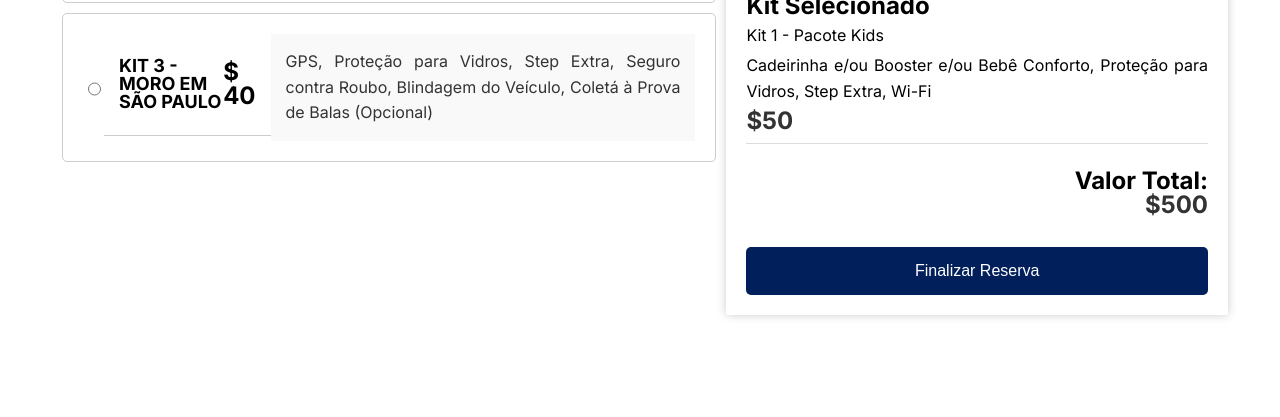
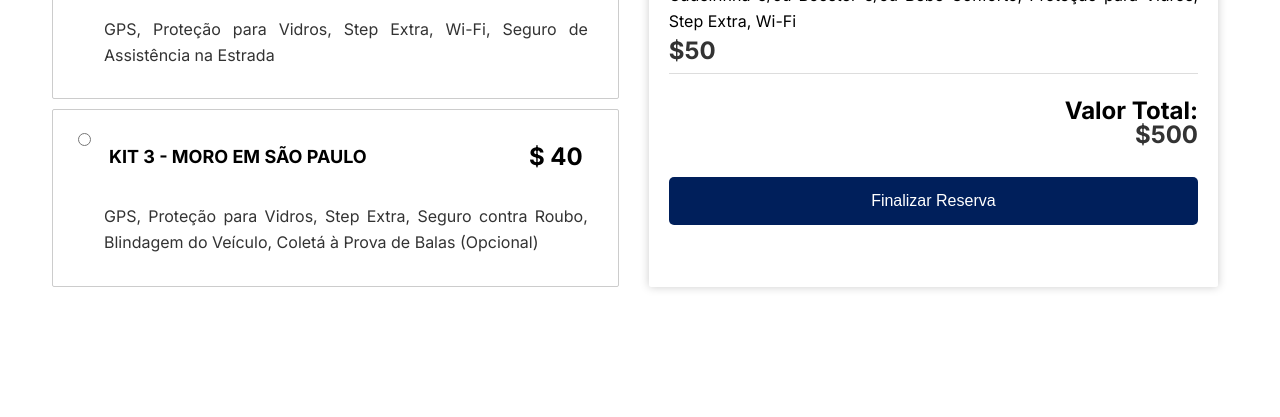
Before and after one commit to 2024-1S-SENAI-SP-FE/peteca-projeto-final, a website: page reserva.html in a window 1280 px wide. Shown: the part 684-1101 px from the top of the page. After the commit the page ends 1033 px from the top, so only its background shows below. Drawn offline with Linux system fonts and the light colour scheme.

Commit message:
style: finalizando a estilização da página

```diff
--- a/estilos/reserva.css
+++ b/estilos/reserva.css
@@ -15,9 +15,6 @@ main {
 }
 
 /* ----------------------------- DADOS PESSOAIS ---------------------------------------- */
-.container-dados-pag-kit{
-
-}
 
 .dados-pessoais {
     padding: 20px;
@@ -39,24 +36,11 @@ main {
     font-size: 1rem;
     font-weight: 500;
 }
-    /* margin-bottom: 20px;
-}
 
-.dados-pessoais h2 {
-    font-size: 1.5rem;
-    text-transform: uppercase;
-    font-weight: bold;
-    margin-bottom: 10px;
-}
-
-.dados-pessoais p {
-    font-size: 1rem;
-    font-weight: 500;
-    margin: 5px 0;
-} */
 /* ------------------------------------------------------------------------------------- */
 
 /* ------------------------------ FORMA DE PAGAMENTO ------------------------------------ */
+
 .forma-pagamento section {
     margin-bottom: 20px;
     justify-content: left;
@@ -84,12 +68,7 @@ main {
     cursor: pointer;
     width: 100%;
     margin-bottom: 10px;
-    /* display: flex;
-    align-items: flex-start;
-    margin-bottom: 10px;
-    padding: 10px;
-    border: 1px solid #ccc;
-    border-radius: 5px; */
+
 }
 
 .forma-pagamento input[type="radio"] {
@@ -113,13 +92,12 @@ main {
 /* -------------------------------------------------------------------------------------- */
 
 /* --------------------------------- KITS ----------------------------------------------- */
+
 .kits {
-    margin-bottom: 20px;
+    margin-right: 40px;
     width: 100%;
     align-items: flex-start;
-    margin: 10px;
     background-color: #fff;
-    border-radius: 5px;
 }
 
 .kits h2 {
@@ -131,46 +109,55 @@ main {
     background-color: #333;
     color: #fff;
     padding: 15px;
-    margin: 0;
 }
 
 .kit {
     margin-bottom: 10px;
     border: 1px solid #ccc;
     padding: 10px;
-    border-radius: 5px;
-    border-top: 1px solid #ccc;
+    border-radius: 2px;
+    /* border-top: 1px solid #ccc; */
     display: flex;
-    align-items: justify;
+    align-items:flex-start;
     padding: 20px;
     cursor: pointer;
 }
 
 .kit:first-child {
     border-top: 5px;
+    cursor: pointer;
 }
 
 .kit input[type="radio"] {
     display: flex;
+    cursor: pointer;
+    align-items: center;
 }
 
 .kit label {
-    display: flex;
+    /* display: flex; */
     justify-content: space-evenly;
     width: 100%;
+    cursor: pointer;
+    display: block;
+    /* padding: 20px; */
+    /* border: 1px solid #ccc;
+    border-radius: 5px;
+    background-color: #e8e8e8; */
+    position: relative;
 }
 
 .header-kits {
-    margin-bottom: 5px;
     display: flex;
     justify-content: space-between;
     align-items: center;
+    margin-bottom: 10px;
     padding: 15px;
-    border-bottom: 1px solid #ccc;
     cursor: pointer;
 }
 
 .kit-titulo {
+    margin-right: 40px;
     font-size: 18px;
     font-weight: bold;
 }
@@ -182,14 +169,12 @@ main {
 }
 
 .kit p {
-    /* margin: 5px; */
     color: #333;
     text-align: justify;
     line-height: 1.6;
     cursor: pointer;
-    margin: 0;
-    padding: 15px;
-    background-color: #f9f9f9;
+    padding: 10px;
+    /* background-color: #f9f9f9; */
 }
 
 .kit input[type="radio"]:checked + label {
@@ -201,7 +186,7 @@ main {
 
 /* --------------------- Estilo do bloco de resumo da reserva -------------------------- */
 .resumo-reserva {
-    margin: 50px auto;
+    margin: 10px;
     background-color: #fff;
     padding: 20px;
     box-shadow: 0 0 10px #ccc;
--- /dev/null
+++ b/estilos/responsividade-reserva.css
@@ -0,0 +1,119 @@
+
+body {
+    font-family: Arial, sans-serif;
+    line-height: 1.6;
+    background-color: #f4f4f4;
+    padding: 20px;
+}
+
+/* Estrutura básica */
+.container-dados-pag-kit {
+    display: flex;
+    flex-wrap: wrap;
+    gap: 20px;
+}
+
+/* Estilo das seções */
+section {
+    background: #fff;
+    border: 1px solid #ddd;
+    border-radius: 5px;
+    padding: 20px;
+    flex: 1 1 300px;
+    min-width: 280px;
+}
+
+/* Cabeçalhos */
+h2 {
+    font-size: 1.5em;
+    margin-bottom: 15px;
+}
+
+h3 {
+    font-size: 1.2em;
+    margin-bottom: 10px;
+}
+
+/* Estilo dos parágrafos e spans */
+p {
+    margin-bottom: 10px;
+}
+
+span.preco {
+    font-weight: bold;
+    color: #d9534f;
+}
+
+/* Estilo do formulário de pagamento */
+.forma-pagamento form {
+    display: flex;
+    flex-direction: column;
+}
+
+.tipo-pagamento {
+    margin-left: 8px;
+}
+
+/* Estilo dos kits */
+.kit {
+    margin-bottom: 20px;
+}
+
+.header-kits {
+    display: flex;
+    justify-content: space-between;
+    align-items: center;
+    background: #f9f9f9;
+    padding: 10px;
+    border: 1px solid #ddd;
+    border-radius: 5px;
+}
+
+.kit-titulo {
+    font-weight: bold;
+}
+
+.kit-preco {
+    color: #d9534f;
+    font-weight: bold;
+}
+
+/* Estilo do resumo da reserva */
+.resumo-reserva {
+    flex: 1 1 100%;
+}
+
+.reserva, .carro-selecionado, .kit-selecionado, .valor-total {
+    margin-bottom: 20px;
+}
+
+.carro-selecionado img {
+    max-width: 100%;
+    height: auto;
+    display: block;
+    margin: 10px 0;
+}
+
+/* Botão de finalizar reserva */
+button {
+    display: block;
+    width: 100%;
+    padding: 10px;
+    background: #5cb85c;
+    color: #fff;
+    border: none;
+    border-radius: 5px;
+    cursor: pointer;
+    font-size: 1em;
+}
+
+button:hover {
+    background: #4cae4c;
+}
+
+/* Responsividade */
+@media (max-width: 768px) {
+    .container-dados-pag-kit {
+        flex-direction: column;
+    }
+}
--- a/reserva.html
+++ b/reserva.html
@@ -9,8 +9,6 @@
 </head>
 <body>
     <main>
-        <!----------------------------- DADOS E FORMAS DE PAGAMENTO ------------------------------------->
-
 
         <div class="container-dados-pag-kit">
 
@@ -36,7 +34,6 @@
                 <label>
                     <input type="radio" name="pagamento" value="pix" checked>
                     <span class="tipo-pagamento">PIX</span>
-                    <img src="" alt="">
                 </label>
             </form>
 
@@ -49,7 +46,7 @@
             <div class="kit">
                 <input type="radio" id="kit1" name="kit">
                 <label for="kit1">
-                    <div class=" header-kits">
+                    <div class="header-kits">
                         <span class="kit-titulo">KIT 1 - PACOTE KIDS</span>
                         <span class="kit-preco">$ 50</span>
                     </div>
@@ -81,9 +78,7 @@
 
         </section>
      </div>
-<!-------------------------------------------- ----------------------------------------------------->
 
-<!------------------------------------- QUADRO DE RESUMO DA RESERVA  ------------------------------------------>
         <section class="resumo-reserva">
 
             <h2>Resumo da Reserva</h2>
@@ -117,7 +112,7 @@
             </div>
             <button type="button">Finalizar Reserva</button>
         </section>
-        <!-- ------------------------------------------------------------------------------- -->
+
     </main>
 </body>
 </html>
```
